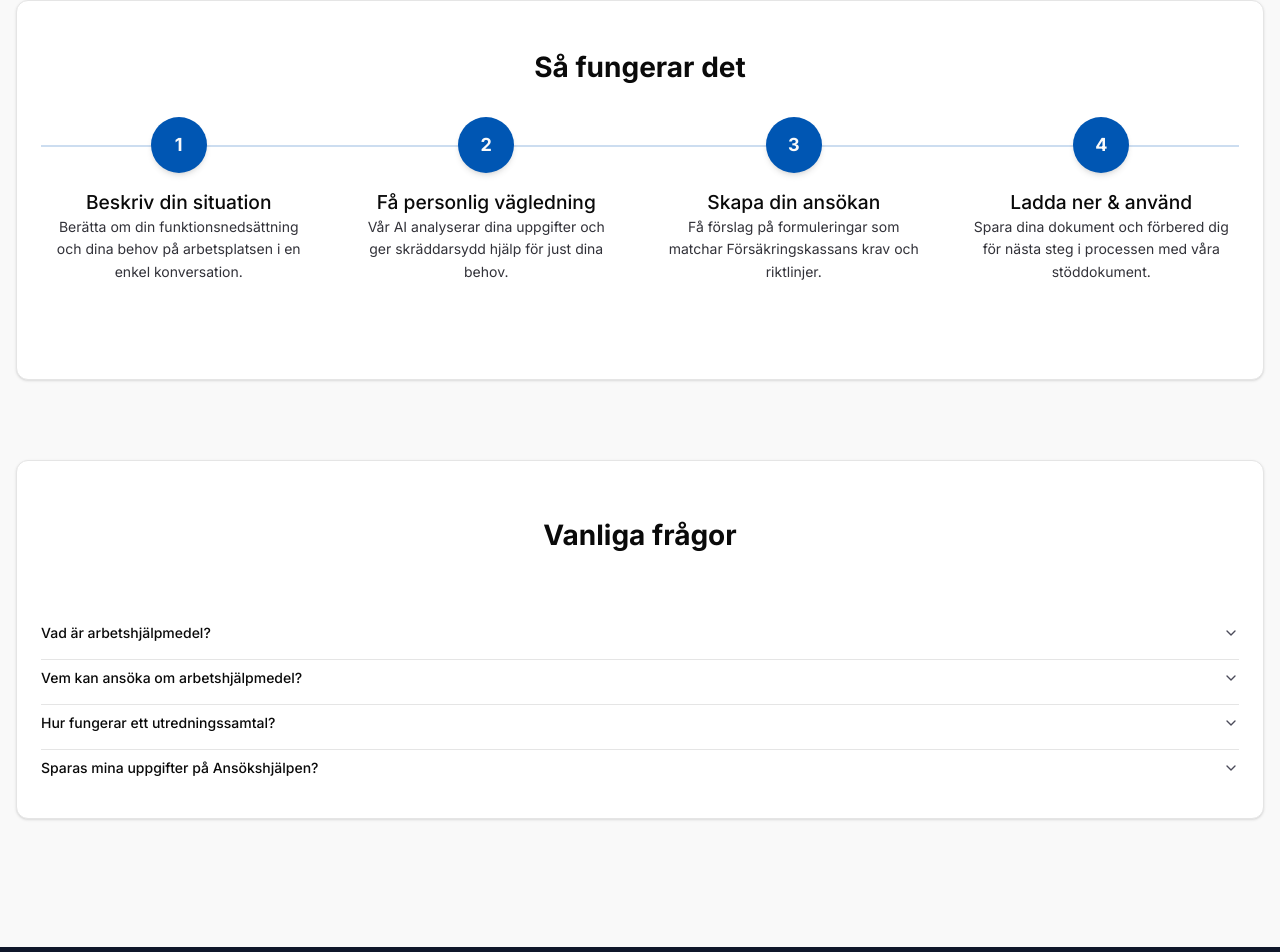
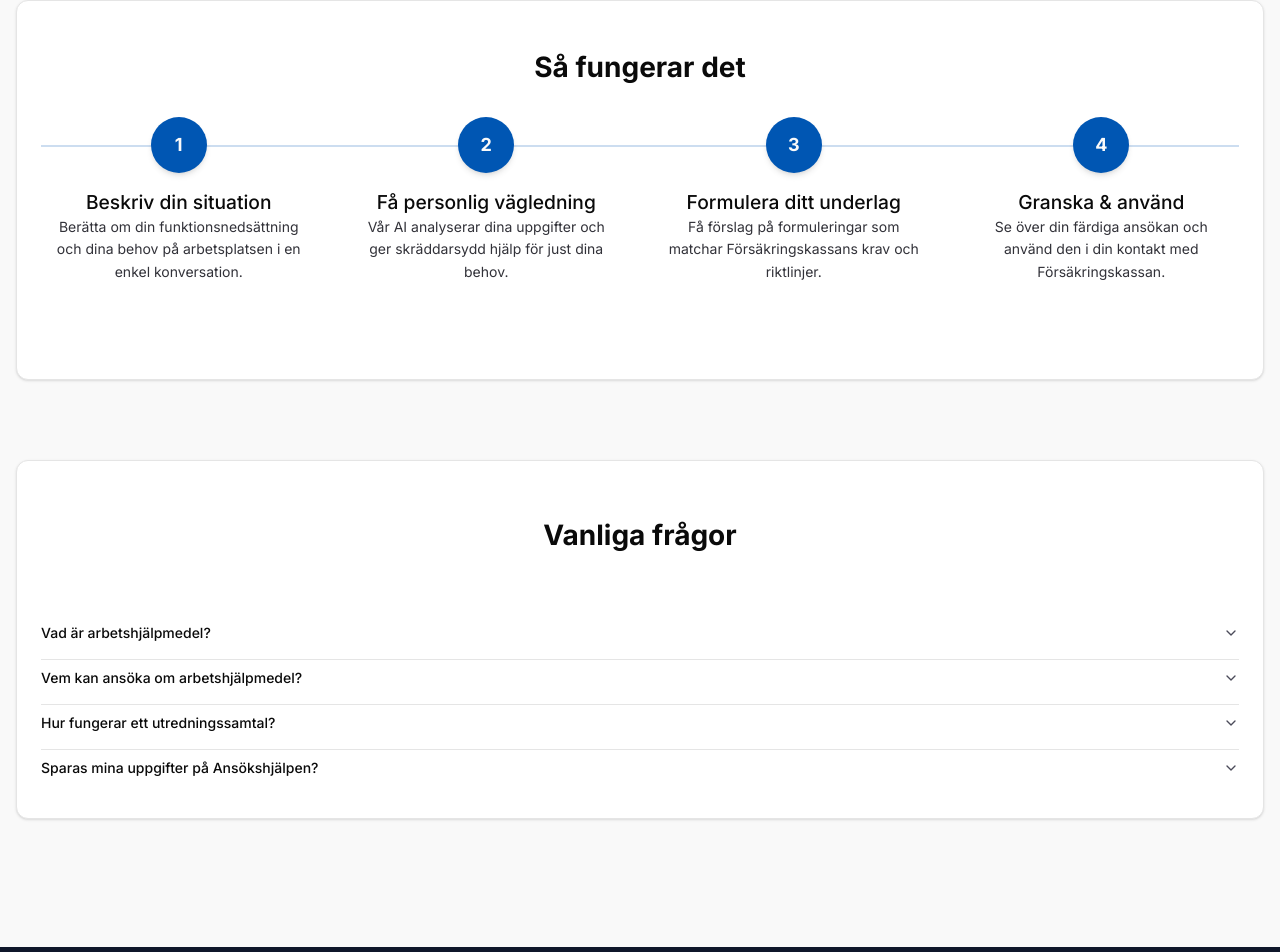
Before and after one commit to Gamefan00/chas_challenge, a Next.js app in the folder frontend/: page / in a window 1280 px wide. Shown: the part 1064-2016 px from the top of the page. Built offline with nearby package versions, Linux system fonts and the light colour scheme; no server answers.

Commit message:
fix: update step titles and descriptions for clarity in HowItWorks component

```diff
--- a/frontend/components/homepage/HowItWorks.jsx
+++ b/frontend/components/homepage/HowItWorks.jsx
@@ -18,17 +18,15 @@ const steps = [
   },
   {
     id: 3,
-    title: "Skapa din ansökan",
+    title: "Formulera ditt underlag",
     description: "Få förslag på formuleringar som matchar Försäkringskassans krav och riktlinjer.",
   },
   {
     id: 4,
-    title: "Ladda ner & använd",
-    description:
-      "Spara dina dokument och förbered dig för nästa steg i processen med våra stöddokument.",
+    title: "Granska & använd",
+    description: "Se över din färdiga ansökan och använd den i din kontakt med Försäkringskassan.",
   },
 ];
-
 const HowItWorks = () => {
   const containerVariants = {
     hidden: { opacity: 0 },
```
